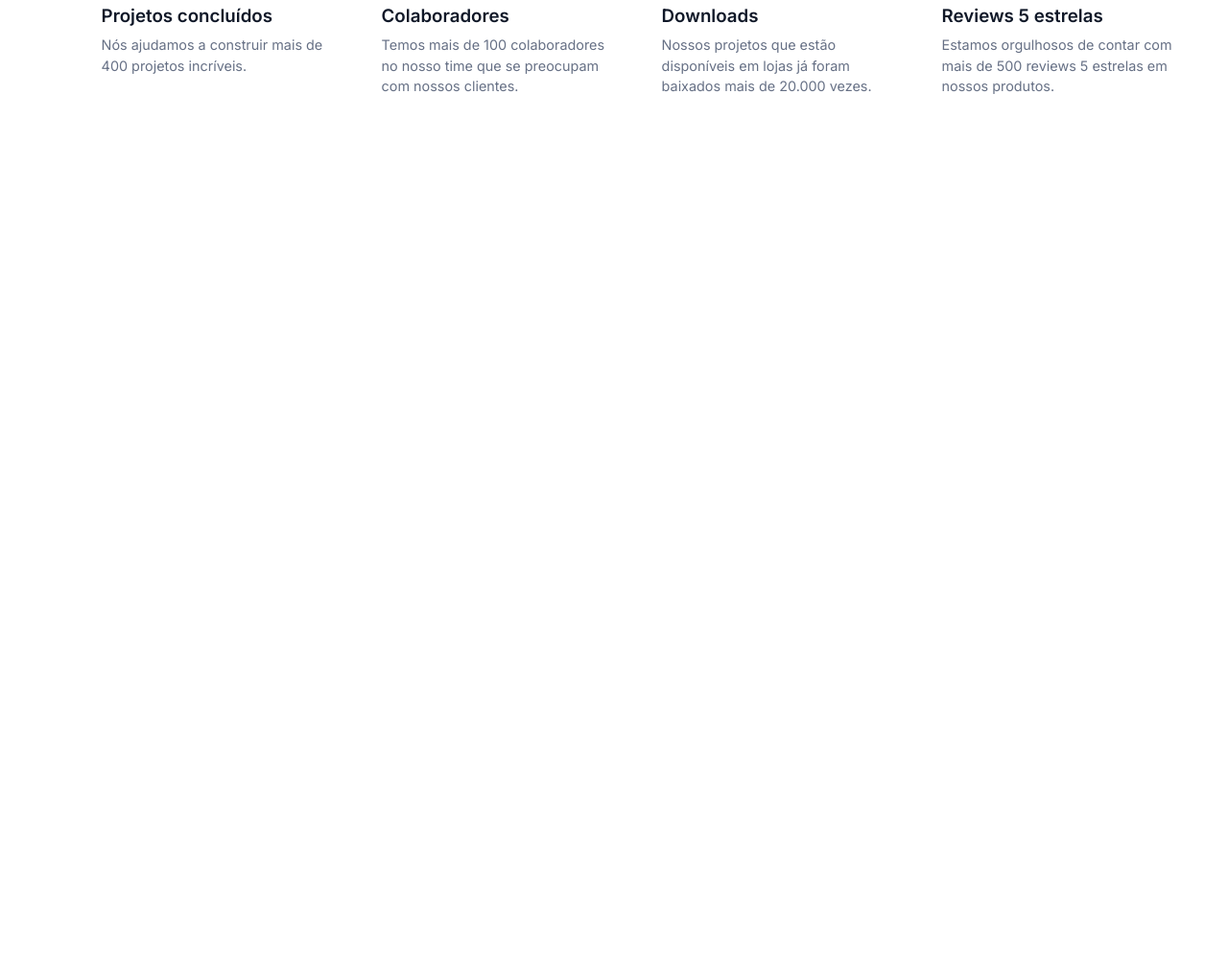
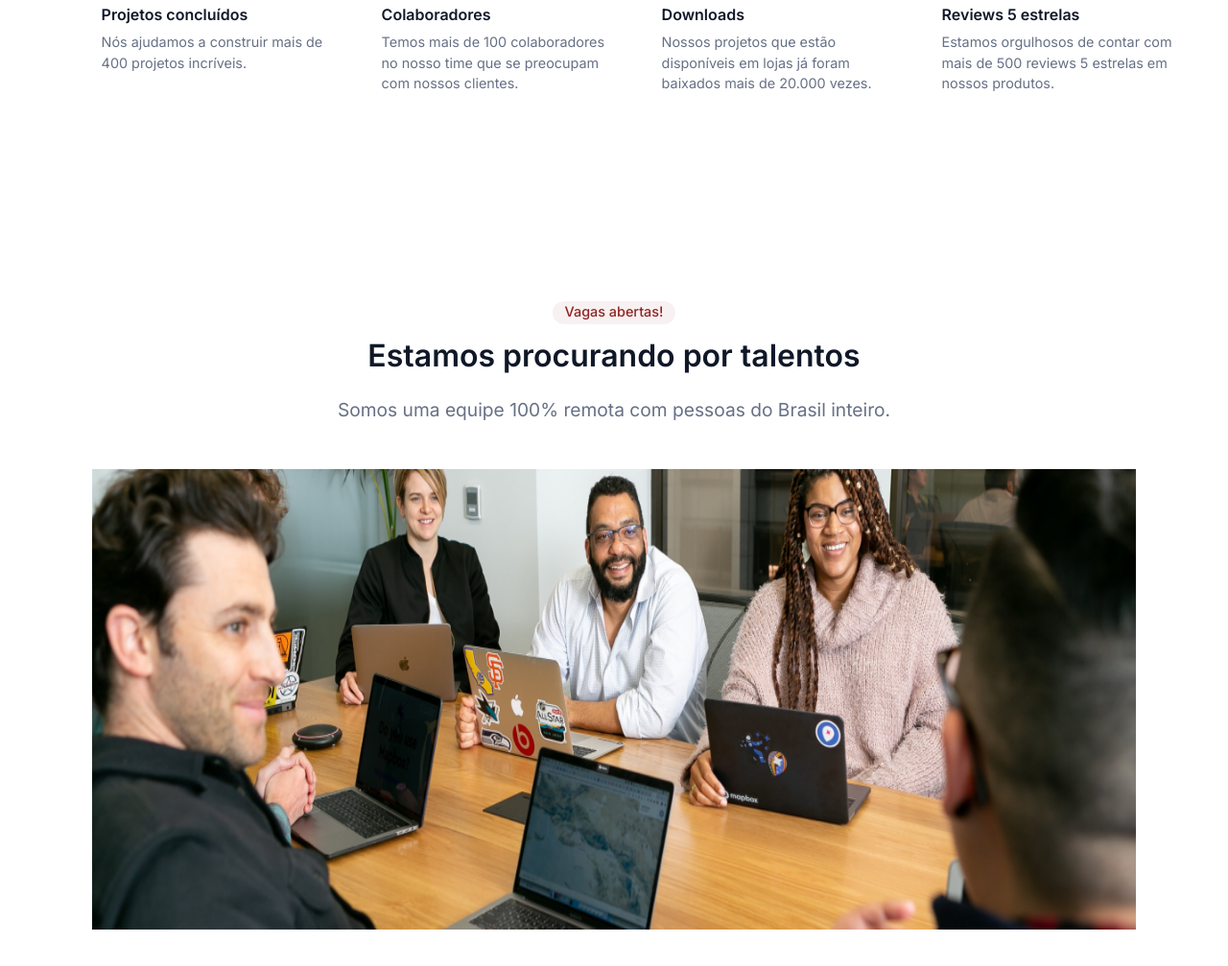
Before and after one commit to Thiago-Magno/7daysOfCode-HTML-CSS, a plain HTML site: page index.html in a window 1280 px wide. Shown: the part 575-1582 px from the top of the page at 96% size. Before the commit the page ends 800 px from the top, so only its background shows below. Drawn offline with Linux system fonts and the light colour scheme.

Commit message:
resolução dia4

```diff
--- a/index.html
+++ b/index.html
@@ -57,6 +57,15 @@
         <p>Estamos orgulhosos de contar com mais de 500 reviews 5 estrelas em nossos produtos.</p>
       </div>
     </section>
+    <section class="vagas">
+      <div class="spanb">
+        <span class="elementVagas">Vagas abertas!</span>
+      </div>
+      <h3 class="elementVagas"> Estamos procurando por talentos</h3>
+      <p class="elementVagas">Somos uma equipe 100% remota com pessoas do Brasil inteiro.</p>
+      <img src="./img/Banner.png" alt="Imagem recrutamento" class="elementVagas">
+
+    </section>
     <main></main>
     <footer></footer>
   </body>
--- a/style.css
+++ b/style.css
@@ -1,3 +1,6 @@
+/*  configurações nos seletores de tags como h1{ }
+ e etc seram colocadas no top do css por motivos
+  organizacionais*/
 :root {
   --title-color: #101828;
   --text-color: #667085;
@@ -13,16 +16,42 @@
 li {
   list-style: none;
 }
+h3{
+  color: var(--title-color);
+}
+span{
+  color: var(--main-color);
+}
+p{
+  color: #667085;
+}
+body {
+  height: 100vh;
+  width: 100vw;
+}
+button {
+  padding: 0.8rem 1rem;
+  cursor: pointer;
+  border: none;
+  border-radius: 0.5rem;
+  font-weight: 500;
+  background: none;
+  color: var(--text-color);
+  font-size: 0.9rem;
+  width: 6.3rem;
+  height: 2.5rem;
+}
+h1 {
+  color: var(--title-color);
+  font-weight: 600;
+  font-size: 2.6rem;
+}
 .link {
   margin-left: 2rem;
   color: var(--text-color);
   text-decoration: none;
 }
 
-body {
-  height: 100vh;
-  width: 100vw;
-}
 
 #conteiner {
   display: flex;
@@ -49,18 +78,7 @@ body {
   width: 13vw;
   padding-left: 5vw;
 }
-button {
-  padding: 0.8rem 1rem;
-  cursor: pointer;
-  border: none;
-  border-radius: 0.5rem;
-  font-weight: 500;
-  background: none;
-  color: var(--text-color);
-  font-size: 0.9rem;
-  width: 6.3rem;
-  height: 2.5rem;
-}
+
 #sign-in {
   height: 5vh;
   width: 8vw;
@@ -82,11 +100,7 @@ button {
 .header-items {
   margin-top: 1.5rem;
 }
-h1 {
-  color: var(--title-color);
-  font-weight: 600;
-  font-size: 2.6rem;
-}
+
 #sobre {
   color: var(--main-color);
   font-weight: 600;
@@ -126,6 +140,46 @@ h1 {
 }
 .metrica-indiv > h3 {
   color: var(--title-color);
+  font-size: 1rem;
   margin: 0.5rem 0 0 0;
 
 }
+
+/*  vagas seção */
+.vagas{
+  display: flex;
+  flex-direction: column;
+  margin: 8rem 0 0 0 ;
+  height: 90vh;
+  width: 100vw;
+  align-items: center;
+  justify-content: center;
+
+}
+.vagas > img{
+  height: 60vh;
+  width: 85vw;
+  margin: 2.3rem 0 2rem 0;
+}
+.spanb{
+  text-align: center;
+  background-color: #8e242410 ;
+  border-radius: 15px;
+  text-align: center;
+  min-height: 1.5rem;
+}
+.spanb > span{
+  font-weight: 500;
+  font-size: 0.9rem;
+}
+.vagas > h3{
+  font-weight: 600;
+  font-size: 2rem;
+}
+.vagas > p{
+  font-weight: 400;
+  font-size: 1.2rem;
+}
+.elementVagas{
+  margin: 0.8rem;
+}
```
Also changed, not shown: img/Banner.png (added).
